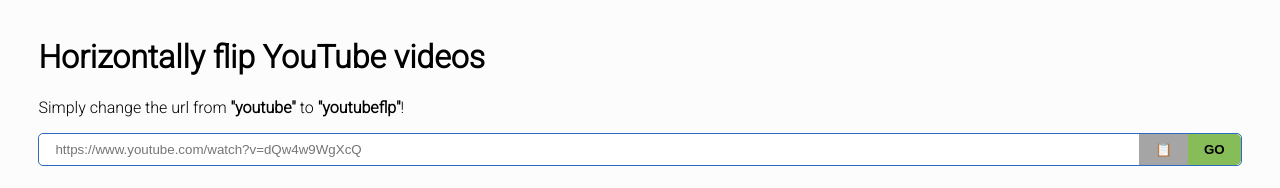
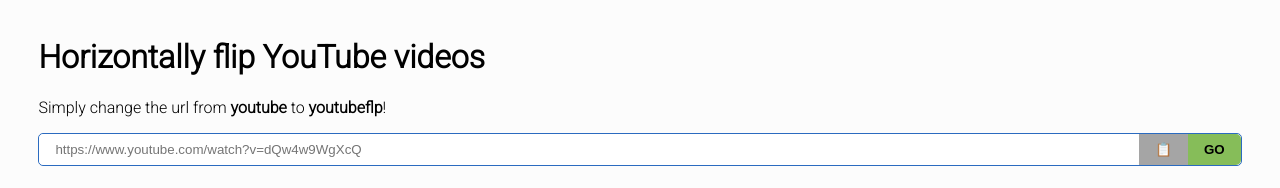
Before and after one commit to davelowqx/youtubeflp, a Next.js app: page / in a window 1280 px wide. Shown: the top 188 px of the page. Built offline with nearby package versions, Linux system fonts and the light colour scheme.

Commit message:
Fix minor build errors

```diff
--- a/pages/_app.js
+++ b/pages/_app.js
@@ -11,7 +11,7 @@
         <meta name="viewport" content="width=device-width, initial-scale=1" />
         <link rel="icon" href="/favicon.png" sizes="144x144" />
         <link rel="preconnect" href="https://fonts.googleapis.com" />
-        <link rel="preconnect" href="https://fonts.gstatic.com" crossorigin />
+        <link rel="preconnect" href="https://fonts.gstatic.com" crossOrigin />
         <link
           href="https://fonts.googleapis.com/css2?family=Roboto:wght@300&display=swap"
           rel="stylesheet"
--- a/pages/index.js
+++ b/pages/index.js
@@ -34,7 +34,7 @@
     <div className="m-3">
       <h1>Horizontally flip YouTube videos</h1>
       <p>
-        Simply change the url from <b>"youtube"</b> to <b>"youtubeflp"</b>!
+        Simply change the url from <b>youtube</b> to <b>youtubeflp</b>!
       </p>
       <div className={`search-bar ${error ? "border-red" : ""}`}>
         <input
```
